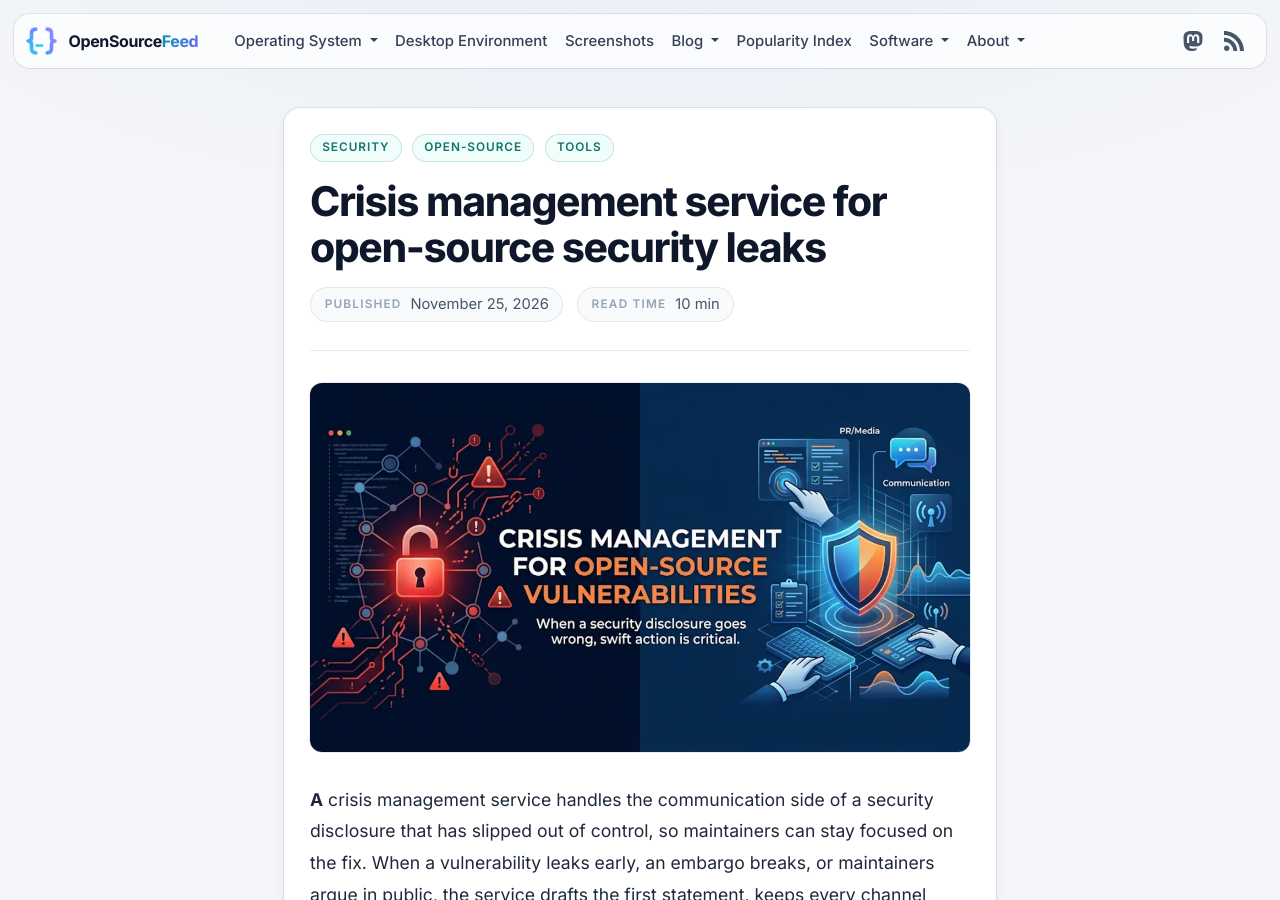
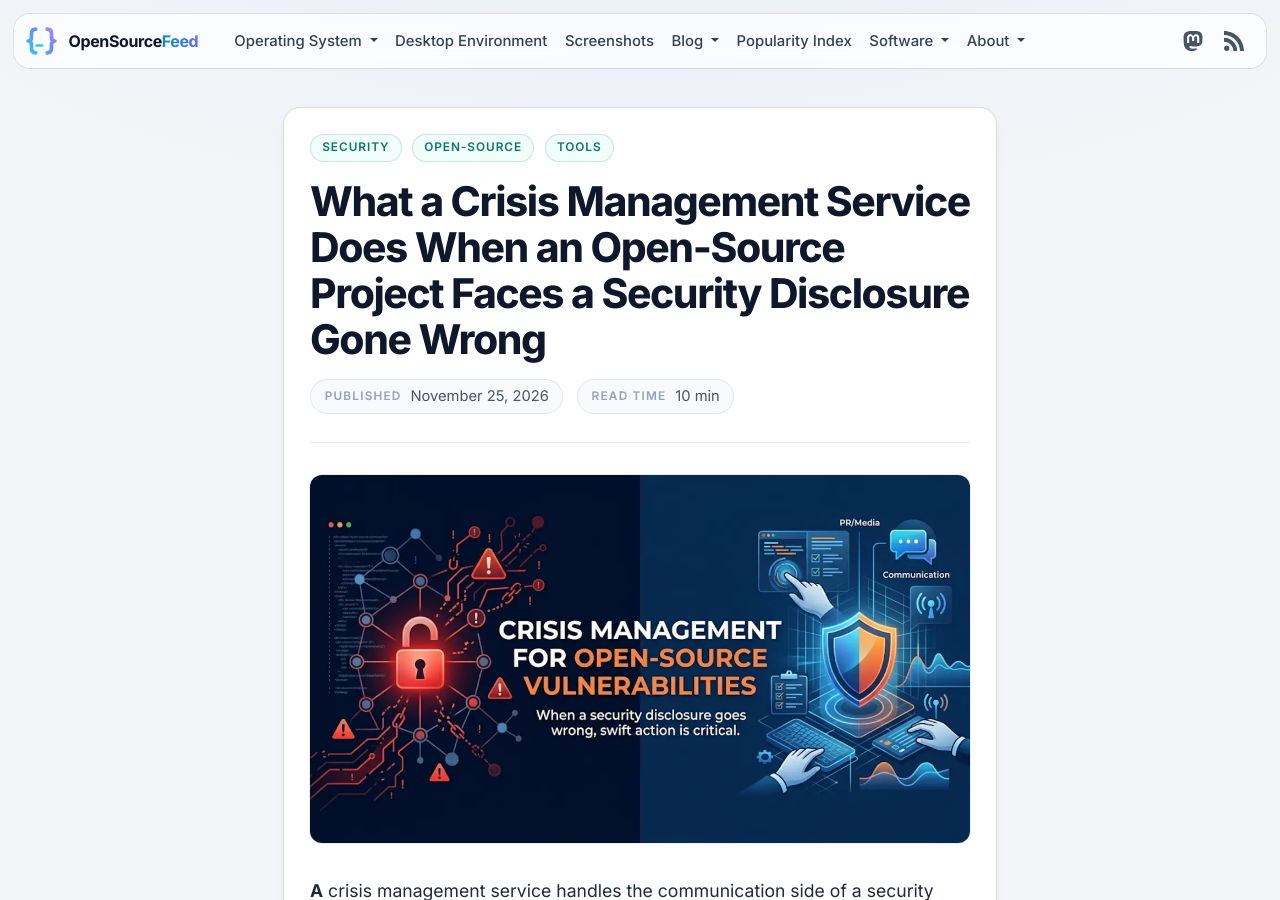
Before and after one commit to opensourcefeed/insights, a Jekyll site: the page built from _posts/2026-11-25-crisis-management-service-security-disclosure.md, in a window 1280 px wide and 900 px high. Built offline with Jekyll 4.4.1, drawn with Linux system fonts in a browser that asks for light colours.

```diff
--- a/_posts/2026-11-25-crisis-management-service-security-disclosure.md
+++ b/_posts/2026-11-25-crisis-management-service-security-disclosure.md
@@ -1,6 +1,6 @@
 ---
 layout: post
-title: "Crisis management service for open-source security leaks"
+title: "What a Crisis Management Service Does When an Open-Source Project Faces a Security Disclosure Gone Wrong"
 categories: [security, open-source, tools]
 tags: [crisis-management, security-disclosure, vulnerability-disclosure, cve, github-security-advisories, embargo, open-source-security, incident-response]
 description: "A crisis management service helps open-source maintainers handle leaked or botched security disclosures, from first statements to CVEs and forums."
```
